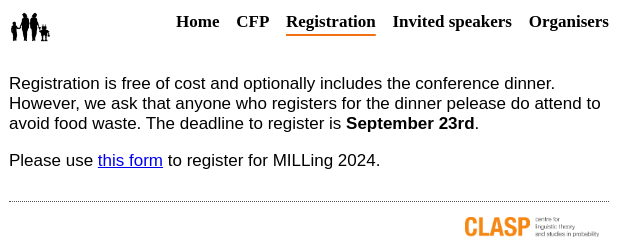
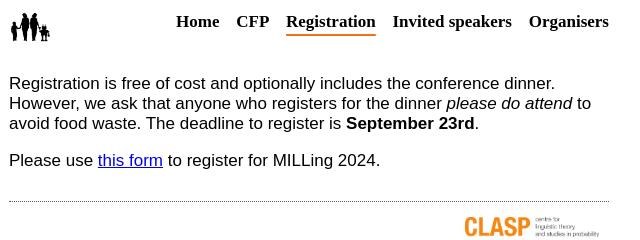
Before and after one commit to GU-CLASP/LARP, a plain HTML site: page registration.html in a window 1280 px wide. Shown: the full height of the page, 331-971 px from the left. Drawn offline with Linux system fonts and the light colour scheme; a web font is replaced by a local one.

Commit message:
Update gh-pages to output generated at 19de591

```diff
--- a/registration.html
+++ b/registration.html
@@ -24,7 +24,7 @@
 
         <main role="main">
             <p>Registration is free of cost and optionally includes the conference dinner.
-However, we ask that anyone who registers for the dinner pelease do attend to avoid food waste.
+However, we ask that anyone who registers for the dinner <em>please do attend</em> to avoid food waste.
 The deadline to register is <strong>September 23rd</strong>.</p>
 <p>Please use <a href="https://docs.google.com/forms/d/e/1FAIpQLScjVX6AeVEvF9R-0TXHsR97ZAE6CS7U3_YWVDHBTJzW7qoN3w/viewform">this form</a>
 to register for MILLing 2024.</p>
```
